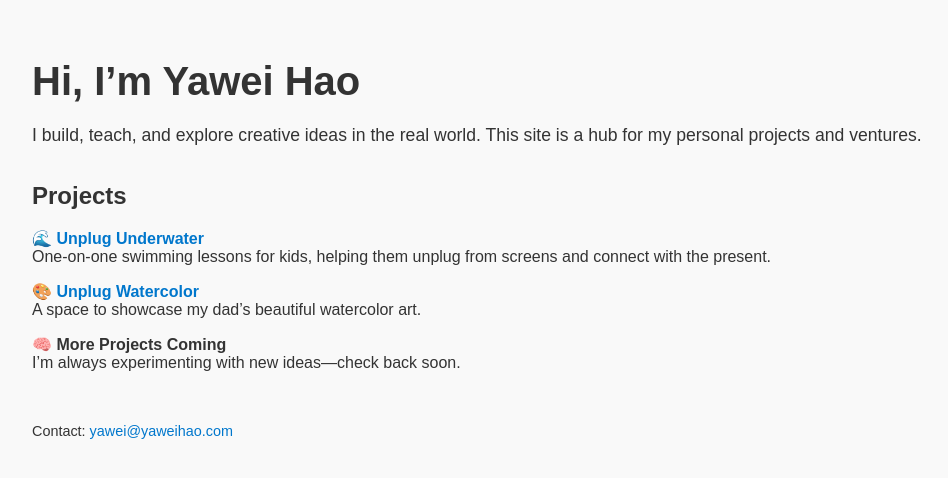
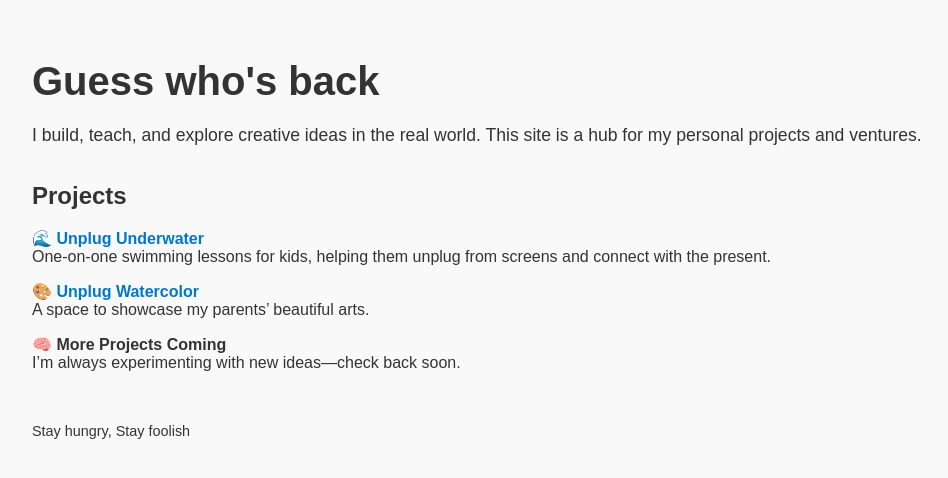
Before and after one commit to yaweihao/yaweihao.github.io, a plain HTML site: page index.html in a window 1280 px wide. Shown: the whole page, without its empty margins (0-948 px from the left). Drawn offline with Linux system fonts and the light colour scheme.

Commit message:
Update index.html
new changes

```diff
--- a/index.html
+++ b/index.html
@@ -36,7 +36,7 @@
   </style>
 </head>
 <body>
-  <h1>Hi, I’m Yawei Hao</h1>
+  <h1>Guess who's back</h1>
   <p>
     I build, teach, and explore creative ideas in the real world. This site is a hub for my personal projects and ventures.
   </p>
@@ -49,7 +49,7 @@
     </div>
     <div class="project">
       <strong>🎨 <a href="https://art.yaweihao.com">Unplug Watercolor</a></strong><br />
-      A space to showcase my dad’s beautiful watercolor art.
+      A space to showcase my parents’ beautiful arts.
     </div>
     <div class="project">
       <strong>🧠 More Projects Coming</strong><br />
@@ -58,7 +58,7 @@
   </div>
 
   <p style="margin-top: 3rem; font-size: 0.9rem;">
-    Contact: <a href="mailto:yawei@yaweihao.com">yawei@yaweihao.com</a>
+    Stay hungry, Stay foolish
   </p>
 </body>
 </html>
```
